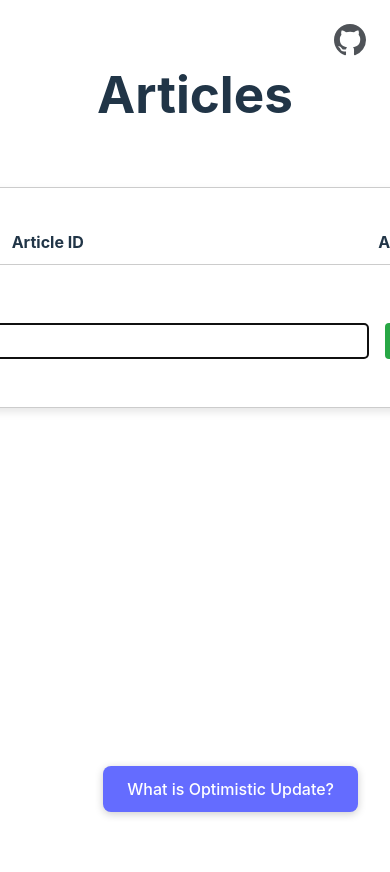
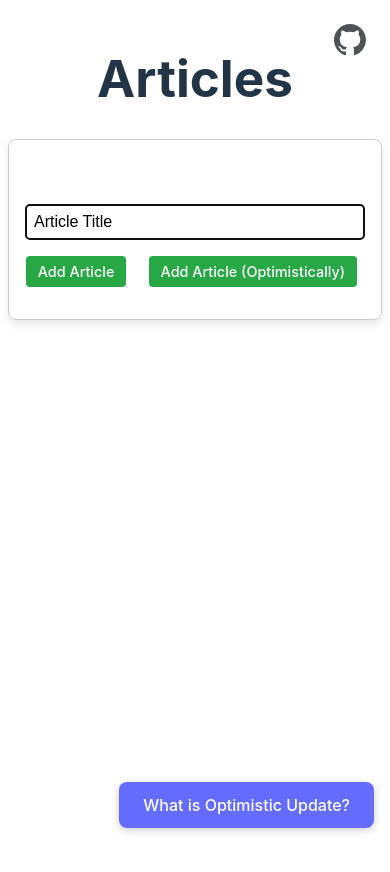
Before and after one commit to ZtheLeader/redux-optimistic, a React (Vite) app: page / in a window 390 px wide. Shown: the top 872 px of the page. Built offline with nearby package versions, Linux system fonts and the light colour scheme.

Commit message:
feat: UI -> Make UI Resposive.

```diff
--- a/src/App.css
+++ b/src/App.css
@@ -50,6 +50,7 @@ h1 {
   text-align: center;
   margin-bottom: 4rem;
   width: 100%;
+  font-size: clamp(2rem, 5vw, 3.2em);
 }
 
 .repo-link {
@@ -74,7 +75,7 @@ h1 {
   border-radius: 8px;
   box-shadow: 0 4px 8px rgba(0, 0, 0, 0.1);
   /* background-color: #f9f9f9; */
-  width: 70rem;
+  width: min(70rem, 95%);
   max-height: calc(100vh - 200px);
   overflow-y: auto;
   margin-bottom: 2rem;
@@ -82,6 +83,8 @@ h1 {
 
 .row {
   display: flex;
+  flex-wrap: wrap;
+  gap: 1rem;
   justify-content: center;
   align-items: center;
   margin: 1em 0;
@@ -92,7 +95,7 @@ h1 {
   border: 1px solid #ccc;
   border-radius: 4px;
   flex: 1;
-  margin-right: 1em;
+  min-width: 200px;
   font-size: 1em;
 }
 
@@ -103,6 +106,7 @@ h1 {
   cursor: pointer;
   transition: background-color 0.3s ease;
   font-size: 1em;
+  white-space: nowrap;
 }
 
 .btn-add {
@@ -148,6 +152,8 @@ h1 {
 
 .article-item {
   display: flex;
+  flex-wrap: wrap;
+  gap: 1rem;
   justify-content: space-between;
   align-items: center;
   padding: 1em;
@@ -158,12 +164,14 @@ h1 {
 
 .article-title {
   text-align: left;
-  /* flex: 1;
-  margin-right: 1em; */
+  flex: 1;
+  min-width: 150px;
+  word-break: break-word;
 }
 
 .article-actions {
   display: flex;
+  flex-wrap: wrap;
   gap: 0.5em;
 }
 
@@ -171,9 +179,15 @@ code {
   /* background-color: #f1f1f1; */
   padding: 0.2em 0.5em;
   border-radius: 4px;
+  font-size: 0.9em;
+  word-break: break-all;
 }
 
+.column-headers {
+  display: none;
+}
 
+@media (min-width: 768px) {
   .column-headers {
     display: flex;
     justify-content: space-between;
@@ -186,6 +200,11 @@ code {
     flex: 1;
     text-align: left;
     font-weight: bold;
+  }
+
+  .article-item {
+    flex-wrap: nowrap;
+  }
 }
 
 .guide-container {
@@ -221,7 +240,7 @@ code {
   border-radius: 12px;
   padding: 2rem;
   margin-top: 1rem;
-  width: 400px;
+  width: min(400px, 95vw);
   max-height: 80vh;
   overflow-y: auto;
   box-shadow: 0 4px 20px rgba(0, 0, 0, 0.3);
@@ -291,3 +310,31 @@ code {
     border-left-color: #535bf2;
   }
 }
+
+@media (max-width: 480px) {
+  #root {
+    padding: 1rem;
+  }
+
+  h1 {
+    margin-bottom: 2rem;
+  }
+
+  .card {
+    padding: 1em;
+  }
+
+  .guide-container {
+    bottom: 1rem;
+    right: 1rem;
+  }
+
+  .guide-content {
+    padding: 1rem;
+  }
+
+  .btn {
+    padding: 0.5em 0.8em;
+    font-size: 0.9em;
+  }
+}
```
Lines whose indentation alone changed are shown as unchanged.
